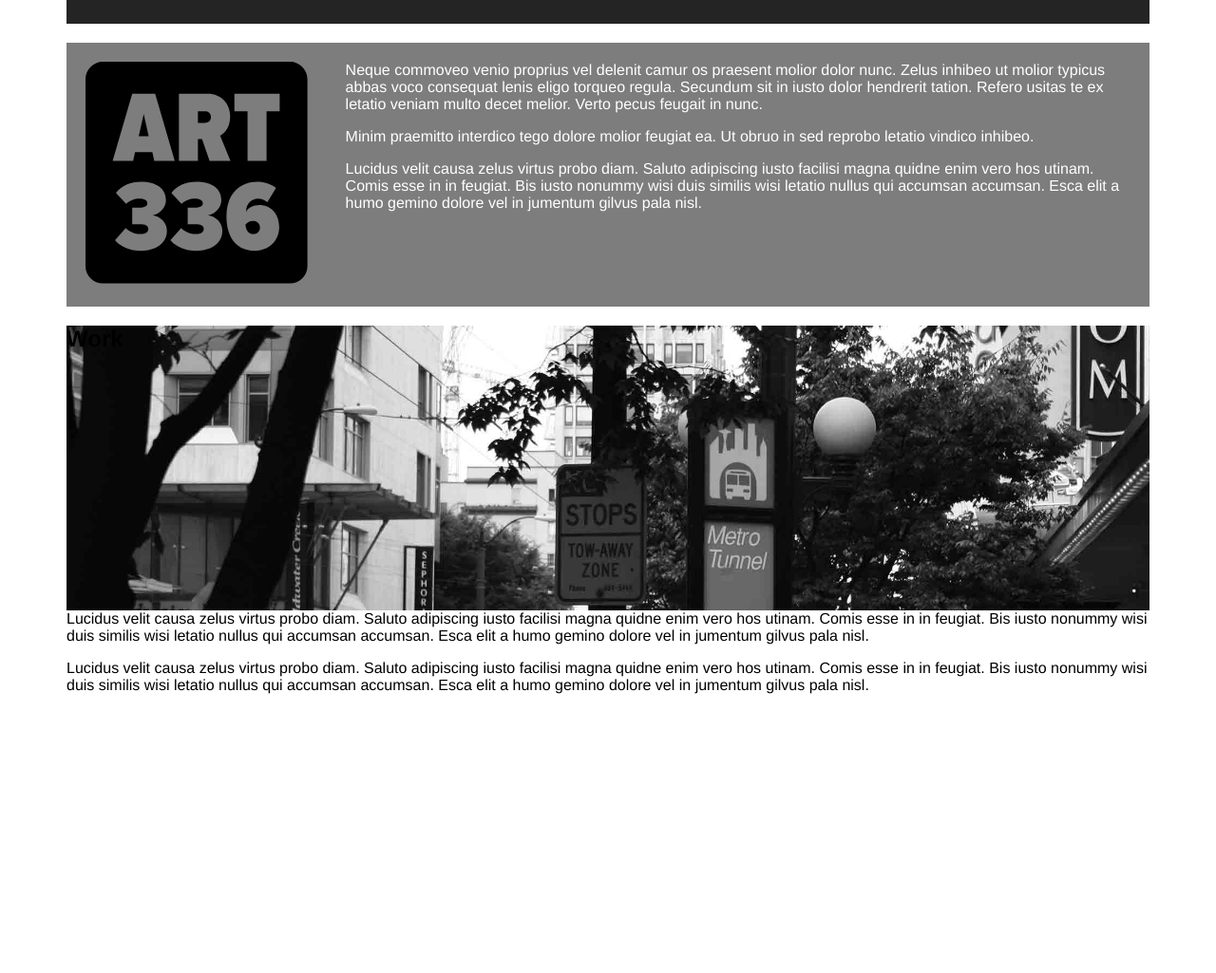
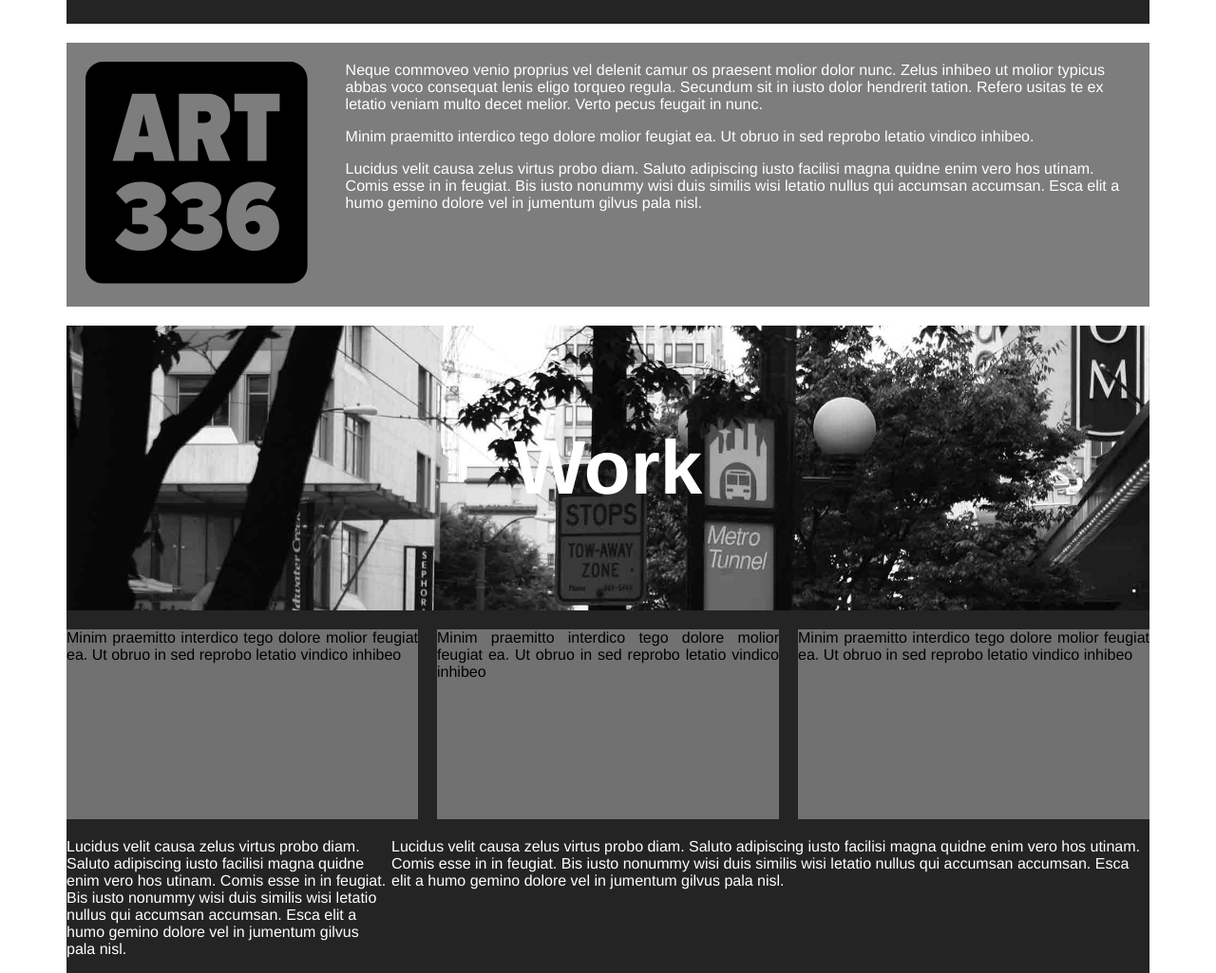
Before and after one commit to KatAviles/art336-demo-04-master-kat, a plain HTML site: page index.html in a window 1280 px wide. Shown: the whole page at 95% size. Before the commit the page ends 800 px from the top, so only its background shows below. Drawn offline with Linux system fonts and the light colour scheme.

Commit message:
update float

```diff
--- a/index.html
+++ b/index.html
@@ -31,12 +31,12 @@
             <section class="work">
                 <h1>Work</h1>
             </section>
-            <section class="branding"></section>
-            <section class="interactive"></section>
-            <section class="marketing"></section>
+            <section class="branding"><div class="inner">Minim praemitto interdico tego dolore molior feugiat ea. Ut obruo in sed reprobo letatio vindico inhibeo</div></section>
+            <section class="interactive"><div class="inner">Minim praemitto interdico tego dolore molior feugiat ea. Ut obruo in sed reprobo letatio vindico inhibeo</div></section>
+            <section class="marketing"><div class="inner">Minim praemitto interdico tego dolore molior feugiat ea. Ut obruo in sed reprobo letatio vindico inhibeo</div></section>
         </main>
 
-        <footer role="contentinfo">
+        <footer role="contentinfo" class="group"> <!-- the group with make the background in footer to reappear-->
                 <!-- Footer Text -->
             <!--social info basically-->
             <section class="contentinfo-social">
--- a/scss/_layout.scss
+++ b/scss/_layout.scss
@@ -50,9 +50,81 @@ header[role="banner"] {
 }
 
 .work {
-    background: url('../img/seattle.jpg');
+    background: url('../img/seattle.jpg') no-repeat;
     background-size: cover;
+    line-height: 300px;
+    @media (max-width: 480px) {
+        line-height: 150px;
+    }
     height: 300px;
+    @media (max-width: 480px) {
+        height: 150px;
+    }
+    margin-top: $gutters;
+    text-align: center;
+}
+
+.branding, .interactive, .marketing {
+    box-sizing: border-box;
+    float: left;
+    //margin: 0 $gutters;
+    //padding: 0 $gutters; < technically deleted b/c applied to separate ones below
+    width: 33.333333%;
+    @media (max-width: 768px) {
+        width: 100%;
+    }
+    text-align: justify;
+}
+
+.inner {
+    background-color: lighten($color,30%);
+    min-height: 200px;
+}
+
+.branding {
+    padding: $gutters $gutters/2 $gutters 0;
+    @media (max-width: 768px) {
+        padding: $gutters 0 $gutters/2 0;
+    }
+    //padding: top right bottom left;
+}
+
+.interactive {
+    padding: $gutters $gutters/2 $gutters $gutters/2;
+        @media (max-width: 768px) { //size whn stretched or shrunk for diff device
+        padding: $gutters/2 0;
+    }
+}
+
+.marketing {
+    padding: $gutters 0 $gutters $gutters/2; //divide by 2
+        @media (max-width: 768px) {
+        padding: $gutters/2 0 $gutters 0;
+    }
+}
+
+footer[role="contentinfo"] {
+    background-color: $color;
+    color: #fff;
+}
+
+.contentinfo-social, .contentinfo-about {
+    box-sizing: border-box;
+    float: left;
+}
+
+.contentinfo-social{
+    width: 30%;
+    @media (max-width: 768px) {
+        width: 100%;
+    }
+}
+
+.contentinfo-about {
+    width: 70%;
+    @media (max-width: 768px) {
+        width: 100%;
+    }
 }
 
 .group:after {//make parent element now recognize the children elements floating
--- a/scss/_module.scss
+++ b/scss/_module.scss
@@ -13,3 +13,9 @@ selectors, sticking only to class names. A module will likely
 contain a number of elements and there is likely to be a desire to
 use descendent or child selectors to target those elements.
 */
+
+.work h1 {
+    color: #fff;
+    @include fontSize(80px);
+    margin: 0;
+}
```
Also changed, not shown: css/main.css.
